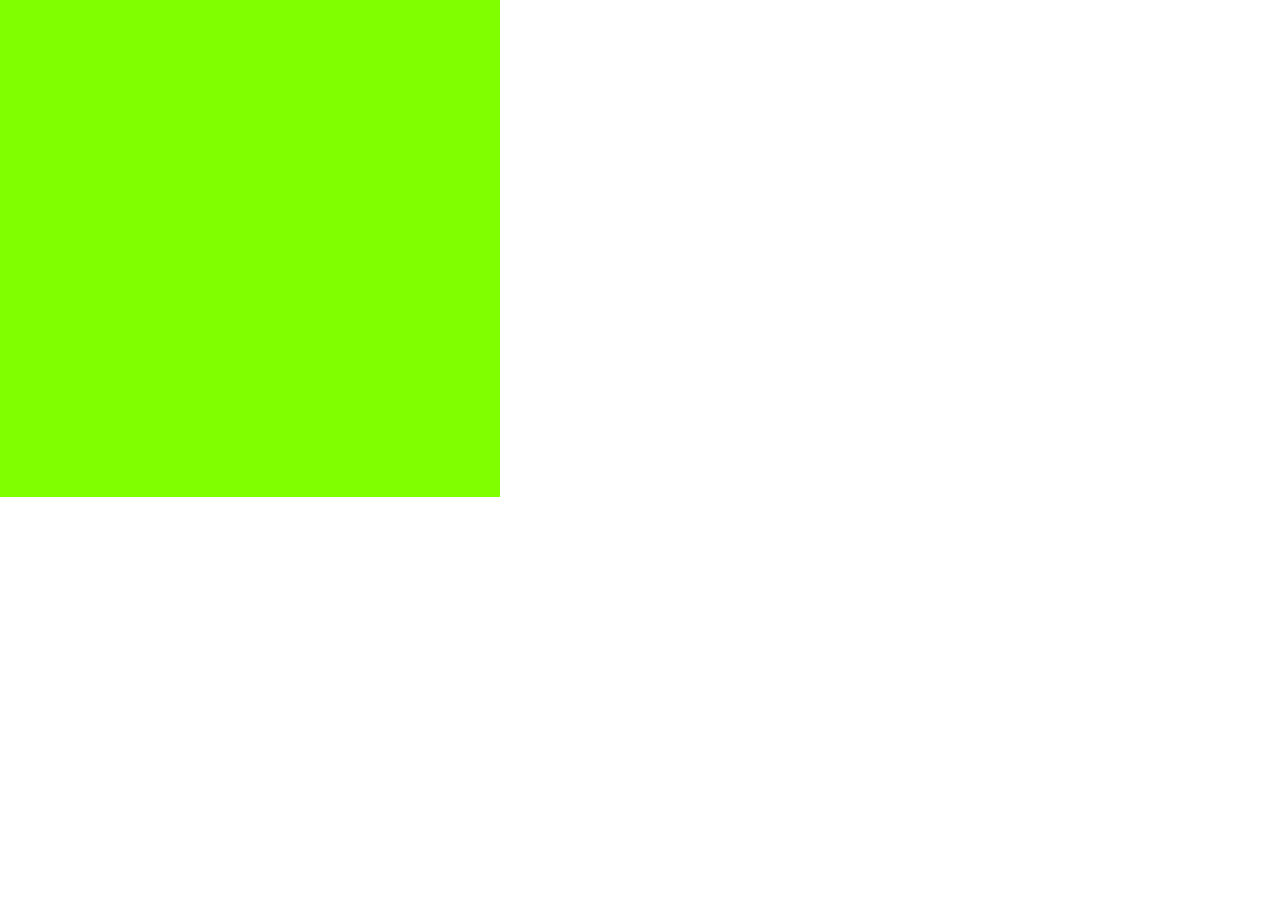
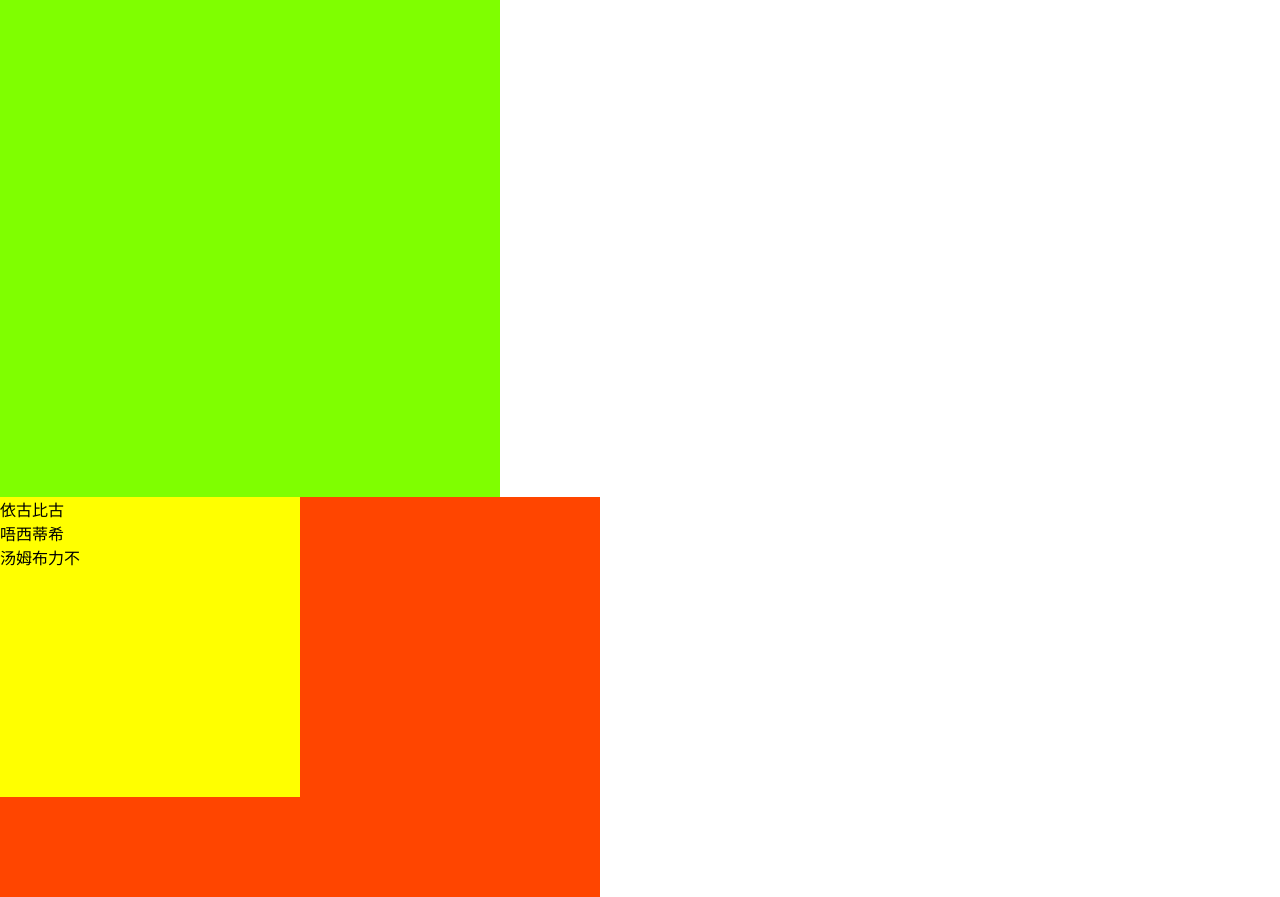
Before and after one commit to Gaoqinfei/MaKaBaKa, a plain HTML site: page index.html in a window 1280 px wide. Shown: the part 73-970 px from the top of the page. Before the commit the page ends 800 px from the top, so only its background shows below. Drawn offline with Linux system fonts and the light colour scheme.

Commit message:
提交了再次修改的index.html文件，index.css文件，index.js文件

```diff
--- a/index.css
+++ b/index.css
@@ -24,3 +24,15 @@ h1 {
     height: 100px;
     background-color: darkorange;
 }
+
+.push_father {
+    width: 600px;
+    height: 400px;
+    background-color: orangered;
+}
+
+ul {
+    width: 300px;
+    height: 300px;
+    background-color: yellow;
+}
--- a/index.html
+++ b/index.html
@@ -15,6 +15,13 @@
     <div class="father">
         <div class="son">玛卡巴卡</div>
     </div>
+    <div class="push_father">
+        <ul>
+            <li>依古比古</li>
+            <li>唔西蒂希</li>
+            <li>汤姆布力不</li>
+        </ul>
+    </div>
     <script src="index.js"></script>
 </body>
 
--- a/index.js
+++ b/index.js
@@ -1,3 +1,9 @@
 document.querySelector('.father').addEventListener('click', function (e) {
     document.querySelector('.son').style.display = "block"
 })
+document.querySelector('.push_father').addEventListener('mouseover', (e) => {
+    document.querySelector('ul').style.backgroundColor = " pink"
+})
+document.querySelector('.push_father').addEventListener('mouseout', (e) => {
+    document.querySelector('ul').style.backgroundColor = " green"
+})
```
